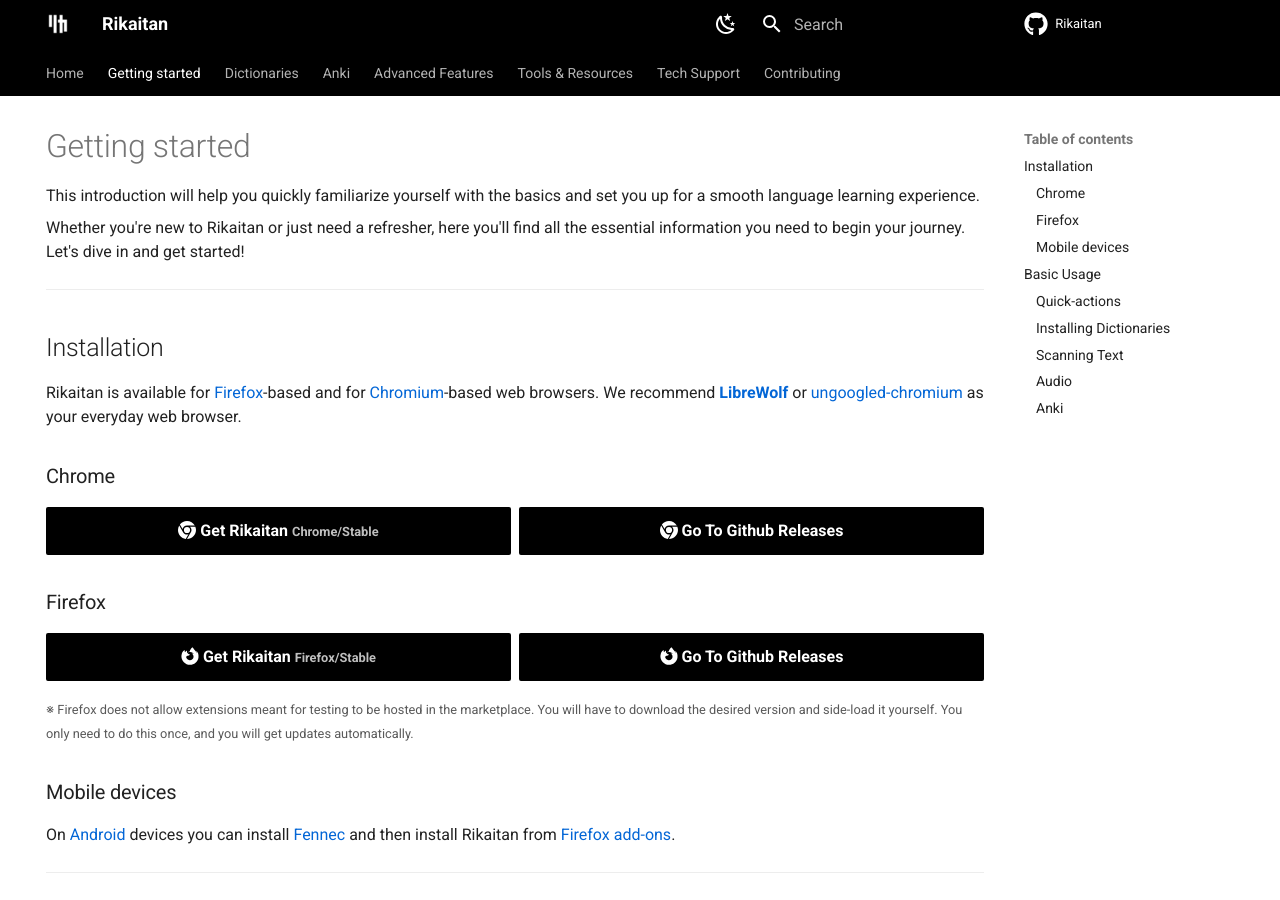
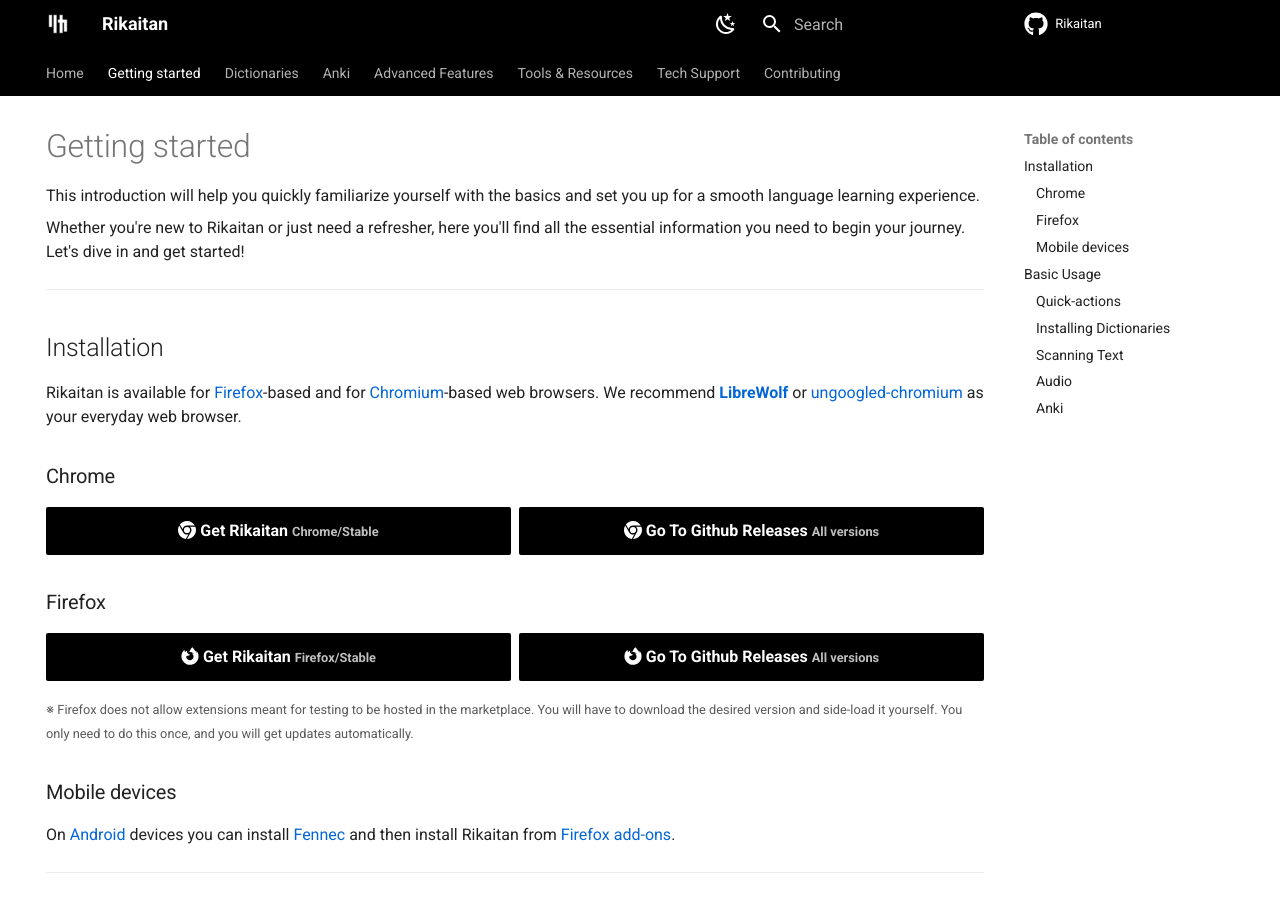
Before and after one commit to rikaitan/rikaitan.github.io, an MkDocs documentation site: the page built from docs/getting-started.md, in a window 1280 px wide and 900 px high. Built offline with MkDocs 1.6.1 and Material for MkDocs 9.7.7, drawn with Linux system fonts in a browser that asks for light colours; comment, search, counter and statistics services are not loaded.

Commit message:
add small text

```diff
--- a/docs/getting-started.md
+++ b/docs/getting-started.md
@@ -25,7 +25,7 @@ as your everyday web browser.
 
 [:fontawesome-brands-chrome: Get Rikaitan <small>Chrome/Stable</small>](https://chrome.google.com/webstore/detail/rikaitan/pnjdahdadbkhcfamabafkjbjblbgkodk){ .md-button .md-button--primary .md-button--stretch }
 
-[:fontawesome-brands-chrome: Go To Github Releases](https://github.com/Ajatt-Tools/rikaitan/releases){ .md-button .md-button--primary .md-button--stretch }
+[:fontawesome-brands-chrome: Go To Github Releases <small>All versions</small>](https://github.com/Ajatt-Tools/rikaitan/releases){ .md-button .md-button--primary .md-button--stretch }
 
 </div>
 
@@ -35,7 +35,7 @@ as your everyday web browser.
 
 [:fontawesome-brands-firefox-browser: Get Rikaitan <small>Firefox/Stable</small>](https://github.com/Ajatt-Tools/rikaitan/releases/latest){ .md-button .md-button--primary .md-button--stretch }
 
-[:fontawesome-brands-firefox-browser: Go To Github Releases](https://github.com/Ajatt-Tools/rikaitan/releases){ .md-button .md-button--primary .md-button--stretch }
+[:fontawesome-brands-firefox-browser: Go To Github Releases <small>All versions</small>](https://github.com/Ajatt-Tools/rikaitan/releases){ .md-button .md-button--primary .md-button--stretch }
 
 </div>
 
```
